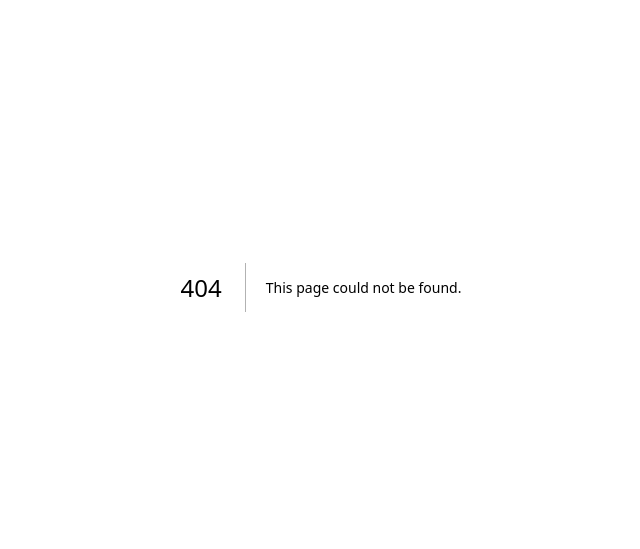
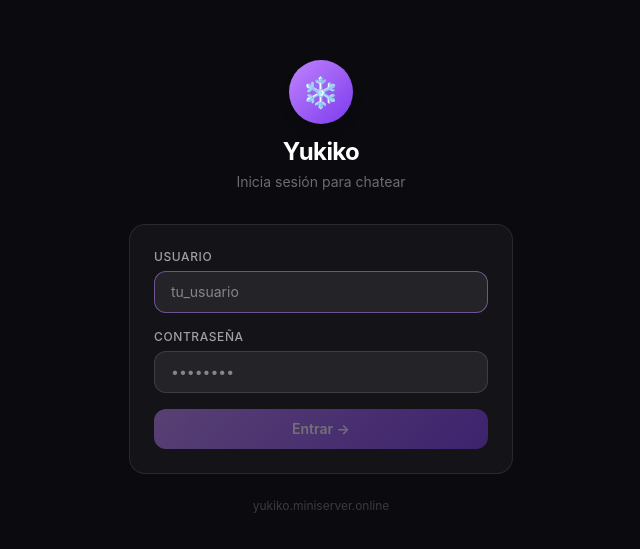
Before and after one commit to joseangelalejo/yukiko, a Next.js app in the folder web/: page /chat/login in a window 1280 px wide. Before the commit this address had no page. Shown: the part 113-662 px from the top of the page, without its empty margins (319-959 px from the left). Built offline with nearby package versions, Linux system fonts and the light colour scheme.

Commit message:
feat(auth): add user authentication module with JWT support

```diff
--- /dev/null
+++ b/web/app/api/chat-auth/route.ts
@@ -0,0 +1,58 @@
+import { NextRequest, NextResponse } from 'next/server';
+
+const COOKIE_NAME = 'yukiko_chat';
+const COOKIE_MAX_AGE = 60 * 60 * 24 * 30; // 30 días
+
+async function sha256(text: string): Promise<string> {
+  const encoder = new TextEncoder();
+  const data = encoder.encode(text);
+  const hashBuffer = await crypto.subtle.digest('SHA-256', data);
+  const hashArray = Array.from(new Uint8Array(hashBuffer));
+  return hashArray.map(b => b.toString(16).padStart(2, '0')).join('');
+}
+
+export async function POST(req: NextRequest) {
+  try {
+    const { username, password } = await req.json() as { username: string; password: string };
+
+    const usersRaw = process.env.CHAT_USERS ?? '';
+    // Formato: "usuario1:hash1,usuario2:hash2"
+    const users = Object.fromEntries(
+      usersRaw.split(',').filter(Boolean).map(entry => {
+        const [u, h] = entry.split(':');
+        return [u?.trim(), h?.trim()];
+      })
+    );
+
+    const expectedHash = users[username?.trim()];
+    if (!expectedHash) {
+      return NextResponse.json({ error: 'Credenciales incorrectas' }, { status: 401 });
+    }
+
+    const inputHash = await sha256(password);
+    if (inputHash !== expectedHash) {
+      return NextResponse.json({ error: 'Credenciales incorrectas' }, { status: 401 });
+    }
+
+    // Token de sesión = hash(username + password + secret)
+    const sessionToken = await sha256(`${username}:${password}:${process.env.ADMIN_SECRET}`);
+
+    const res = NextResponse.json({ ok: true });
+    res.cookies.set(COOKIE_NAME, sessionToken, {
+      httpOnly: true,
+      secure: process.env.NODE_ENV === 'production',
+      sameSite: 'lax',
+      maxAge: COOKIE_MAX_AGE,
+      path: '/',
+    });
+    return res;
+  } catch {
+    return NextResponse.json({ error: 'Error interno' }, { status: 500 });
+  }
+}
+
+export async function DELETE() {
+  const res = NextResponse.json({ ok: true });
+  res.cookies.set(COOKIE_NAME, '', { maxAge: 0, path: '/' });
+  return res;
+}
--- /dev/null
+++ b/web/app/chat/login/page.tsx
@@ -0,0 +1,137 @@
+'use client';
+import { useState, useRef, useEffect } from 'react';
+import { useRouter } from 'next/navigation';
+
+export default function ChatLoginPage() {
+  const [username, setUsername] = useState('');
+  const [password, setPassword] = useState('');
+  const [error, setError] = useState('');
+  const [loading, setLoading] = useState(false);
+  const userRef = useRef<HTMLInputElement>(null);
+  const router = useRouter();
+
+  useEffect(() => { userRef.current?.focus(); }, []);
+
+  async function handleSubmit(e: React.FormEvent) {
+    e.preventDefault();
+    setError('');
+    setLoading(true);
+    try {
+      const res = await fetch('/api/chat-auth', {
+        method: 'POST',
+        headers: { 'Content-Type': 'application/json' },
+        body: JSON.stringify({ username, password }),
+      });
+      const data = await res.json() as { ok?: boolean; error?: string };
+      if (data.ok) {
+        router.push('/chat');
+        router.refresh();
+      } else {
+        setError(data.error ?? 'Error desconocido');
+      }
+    } catch {
+      setError('No se pudo conectar con el servidor');
+    } finally {
+      setLoading(false);
+    }
+  }
+
+  return (
+    <div
+      className="flex flex-col items-center justify-center min-h-screen px-4"
+      style={{ background: '#0a0a0f' }}
+    >
+      {/* Logo */}
+      <div className="mb-8 flex flex-col items-center gap-3">
+        <div
+          className="w-16 h-16 rounded-full flex items-center justify-center text-3xl shadow-lg"
+          style={{ background: 'linear-gradient(135deg, #c084fc, #7c3aed)' }}
+        >
+          ❄️
+        </div>
+        <div className="text-center">
+          <h1 className="text-white font-bold text-2xl tracking-tight">Yukiko</h1>
+          <p className="text-white/40 text-sm mt-1">Inicia sesión para chatear</p>
+        </div>
+      </div>
+
+      {/* Card */}
+      <div
+        className="w-full max-w-sm rounded-2xl p-6 flex flex-col gap-4"
+        style={{
+          background: 'rgba(255,255,255,0.04)',
+          border: '1px solid rgba(255,255,255,0.09)',
+        }}
+      >
+        <form onSubmit={handleSubmit} className="flex flex-col gap-4">
+          {/* Usuario */}
+          <div className="flex flex-col gap-1.5">
+            <label className="text-white/60 text-xs font-medium uppercase tracking-wider">
+              Usuario
+            </label>
+            <input
+              ref={userRef}
+              type="text"
+              value={username}
+              onChange={e => setUsername(e.target.value)}
+              autoComplete="username"
+              placeholder="tu_usuario"
+              className="rounded-xl px-4 py-2.5 text-sm outline-none transition-all"
+              style={{
+                background: 'rgba(255,255,255,0.07)',
+                border: '1px solid rgba(255,255,255,0.12)',
+                color: 'rgba(255,255,255,0.9)',
+              }}
+              onFocus={e => (e.currentTarget.style.borderColor = 'rgba(192,132,252,0.5)')}
+              onBlur={e => (e.currentTarget.style.borderColor = 'rgba(255,255,255,0.12)')}
+            />
+          </div>
+
+          {/* Contraseña */}
+          <div className="flex flex-col gap-1.5">
+            <label className="text-white/60 text-xs font-medium uppercase tracking-wider">
+              Contraseña
+            </label>
+            <input
+              type="password"
+              value={password}
+              onChange={e => setPassword(e.target.value)}
+              autoComplete="current-password"
+              placeholder="••••••••"
+              className="rounded-xl px-4 py-2.5 text-sm outline-none transition-all"
+              style={{
+                background: 'rgba(255,255,255,0.07)',
+                border: '1px solid rgba(255,255,255,0.12)',
+                color: 'rgba(255,255,255,0.9)',
+              }}
+              onFocus={e => (e.currentTarget.style.borderColor = 'rgba(192,132,252,0.5)')}
+              onBlur={e => (e.currentTarget.style.borderColor = 'rgba(255,255,255,0.12)')}
+            />
+          </div>
+
+          {/* Error */}
+          {error && (
+            <p
+              className="text-sm px-3 py-2 rounded-lg"
+              style={{ background: 'rgba(239,68,68,0.1)', color: '#f87171', border: '1px solid rgba(239,68,68,0.2)' }}
+            >
+              ❌ {error}
+            </p>
+          )}
+
+          {/* Submit */}
+          <button
+            type="submit"
+            disabled={loading || !username.trim() || !password.trim()}
+            className="w-full py-2.5 rounded-xl font-semibold text-sm text-white transition-all disabled:opacity-40"
+            style={{ background: 'linear-gradient(135deg, #c084fc, #7c3aed)' }}
+          >
+            {loading ? 'Entrando...' : 'Entrar →'}
+          </button>
+        </form>
+      </div>
+
+      <p className="text-white/20 text-xs mt-6">yukiko.miniserver.online</p>
+    </div>
+  );
+}
--- a/web/app/chat/page.tsx
+++ b/web/app/chat/page.tsx
@@ -1,5 +1,6 @@
 'use client';
 import { useState, useRef, useEffect, useCallback } from 'react';
+import { useRouter } from 'next/navigation';
 
 // ── Types ─────────────────────────────────────────────────────
 type Role = 'user' | 'yukiko';
@@ -120,6 +121,12 @@ export default function ChatPage() {
   const [input, setInput] = useState('');
   const [loading, setLoading] = useState(false);
   const [showQuick, setShowQuick] = useState(false);
+  const router = useRouter();
+
+  const logout = useCallback(async () => {
+    await fetch('/api/chat-auth', { method: 'DELETE' });
+    router.push('/chat/login');
+  }, [router]);
   const bottomRef = useRef<HTMLDivElement>(null);
   const inputRef = useRef<HTMLTextAreaElement>(null);
 
@@ -184,9 +191,19 @@ export default function ChatPage() {
           <p className="text-white font-semibold text-sm leading-none">Yukiko</p>
           <p className="text-white/40 text-xs mt-0.5">Tu compañera neko kawaii</p>
         </div>
-        <div className="ml-auto flex items-center gap-2">
-          <span className="w-2 h-2 rounded-full bg-emerald-400 animate-pulse" />
-          <span className="text-white/40 text-xs">Online</span>
+        <div className="ml-auto flex items-center gap-3">
+          <span className="flex items-center gap-2">
+            <span className="w-2 h-2 rounded-full bg-emerald-400 animate-pulse" />
+            <span className="text-white/40 text-xs">Online</span>
+          </span>
+          <button
+            onClick={logout}
+            className="text-white/30 hover:text-white/60 transition-colors text-xs px-2 py-1 rounded-lg"
+            style={{ border: '1px solid rgba(255,255,255,0.08)' }}
+            title="Cerrar sesión"
+          >
+            Salir
+          </button>
         </div>
       </div>
 
--- a/web/middleware.ts
+++ b/web/middleware.ts
@@ -1,19 +1,20 @@
 import { NextRequest, NextResponse } from 'next/server';
 
-const PUBLIC_PATHS = ['/admin/login', '/api/admin/auth'];
-const COOKIE_NAME = 'yukiko_admin';
+const ADMIN_COOKIE = 'yukiko_admin';
+const CHAT_COOKIE = 'yukiko_chat';
+
+const ADMIN_PUBLIC = ['/admin/login', '/api/admin/auth'];
+const CHAT_PUBLIC = ['/chat/login', '/api/chat-auth'];
 
 export function middleware(req: NextRequest) {
   const { pathname } = req.nextUrl;
-  const isProtected = pathname.startsWith('/admin') || pathname.startsWith('/api/admin');
-  const isPublic = PUBLIC_PATHS.some(p => pathname.startsWith(p));
-  if (!isProtected || isPublic) return NextResponse.next();
 
-  const cookie = req.cookies.get(COOKIE_NAME)?.value;
+  // ── Proteger /admin ──────────────────────────────────────────
+  const isAdminPath = pathname.startsWith('/admin') || pathname.startsWith('/api/admin');
+  const isAdminPublic = ADMIN_PUBLIC.some(p => pathname.startsWith(p));
 
-  // El middleware no tiene acceso a ADMIN_SECRET en Vercel edge runtime
-  // Simplemente comprueba que la cookie existe y no está vacía
-  // La validación real del valor ocurre en /api/admin/auth al hacer login
+  if (isAdminPath && !isAdminPublic) {
+    const cookie = req.cookies.get(ADMIN_COOKIE)?.value;
     if (!cookie) {
       if (pathname.startsWith('/api/')) {
         return NextResponse.json({ error: 'Unauthorized' }, { status: 401 });
@@ -22,10 +23,29 @@ export function middleware(req: NextRequest) {
       loginUrl.pathname = '/admin/login';
       return NextResponse.redirect(loginUrl);
     }
+    return NextResponse.next();
+  }
+
+  // ── Proteger /chat ───────────────────────────────────────────
+  const isChatPath = pathname.startsWith('/chat') || pathname === '/api/chat';
+  const isChatPublic = CHAT_PUBLIC.some(p => pathname.startsWith(p));
+
+  if (isChatPath && !isChatPublic) {
+    const cookie = req.cookies.get(CHAT_COOKIE)?.value;
+    if (!cookie) {
+      if (pathname.startsWith('/api/')) {
+        return NextResponse.json({ error: 'Unauthorized' }, { status: 401 });
+      }
+      const loginUrl = req.nextUrl.clone();
+      loginUrl.pathname = '/chat/login';
+      return NextResponse.redirect(loginUrl);
+    }
+    return NextResponse.next();
+  }
 
   return NextResponse.next();
 }
 
 export const config = {
-  matcher: ['/admin/:path*', '/api/admin/:path*'],
+  matcher: ['/admin/:path*', '/api/admin/:path*', '/chat/:path*', '/api/chat'],
 };
```
Also changed, not shown: 1 other file (tests, documents, lock files or other folders). Lines whose indentation alone changed are shown as unchanged.
